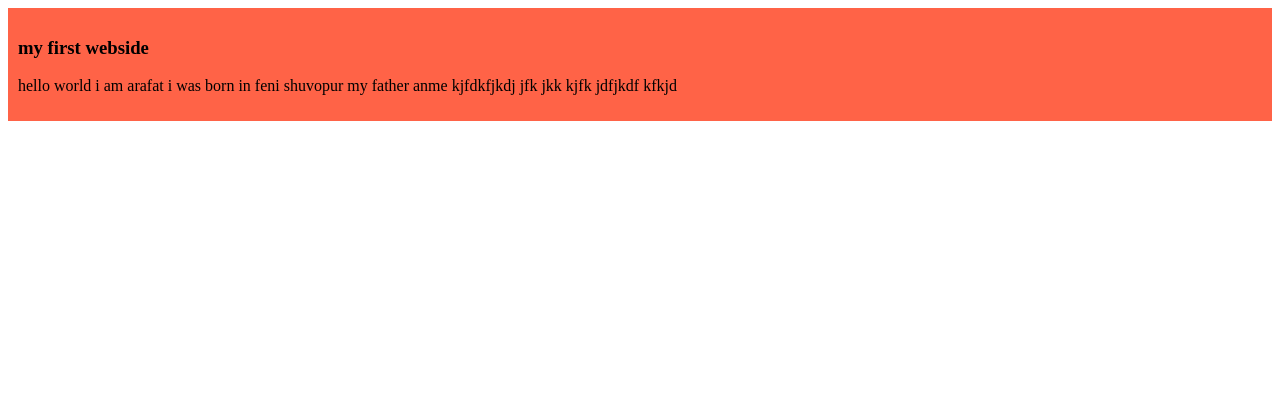
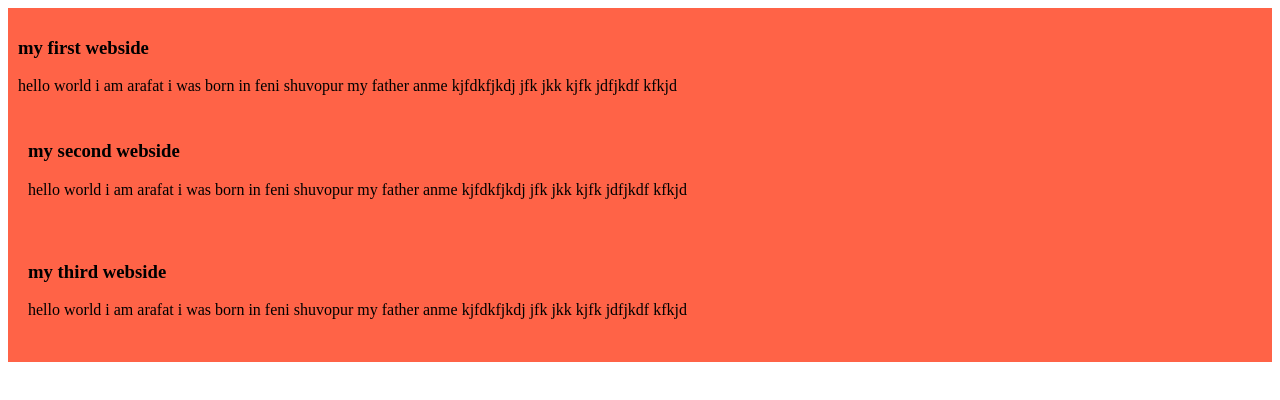
Before and after one commit to shuvopur/my-simple-webside, a plain HTML site: page index.html in a window 1280 px wide. Drawn offline with Linux system fonts and the light colour scheme.

Commit message:
added the second and third blog

```diff
--- a/index.html
+++ b/index.html
@@ -12,6 +12,17 @@
         <p>hello world i am arafat i was born in feni shuvopur
             my father anme kjfdkfjkdj jfk jkk kjfk jdfjkdf  kfkjd
         </p>
+    <div>
+        <h3>my second  webside</h3>
+        <p>hello world i am arafat i was born in feni shuvopur
+            my father anme kjfdkfjkdj jfk jkk kjfk jdfjkdf  kfkjd
+        </p>
+    </div>
+    <div>
+        <h3>my third  webside</h3>
+        <p>hello world i am arafat i was born in feni shuvopur
+            my father anme kjfdkfjkdj jfk jkk kjfk jdfjkdf  kfkjd
+        </p>
     </div>
 </body>
 </html>
--- a/styles/blog.css
+++ b/styles/blog.css
@@ -1,5 +1,6 @@
 div{
     background-color: tomato;
     padding: 10px;
+    margin-bottom: 7px;
 
 }
```
